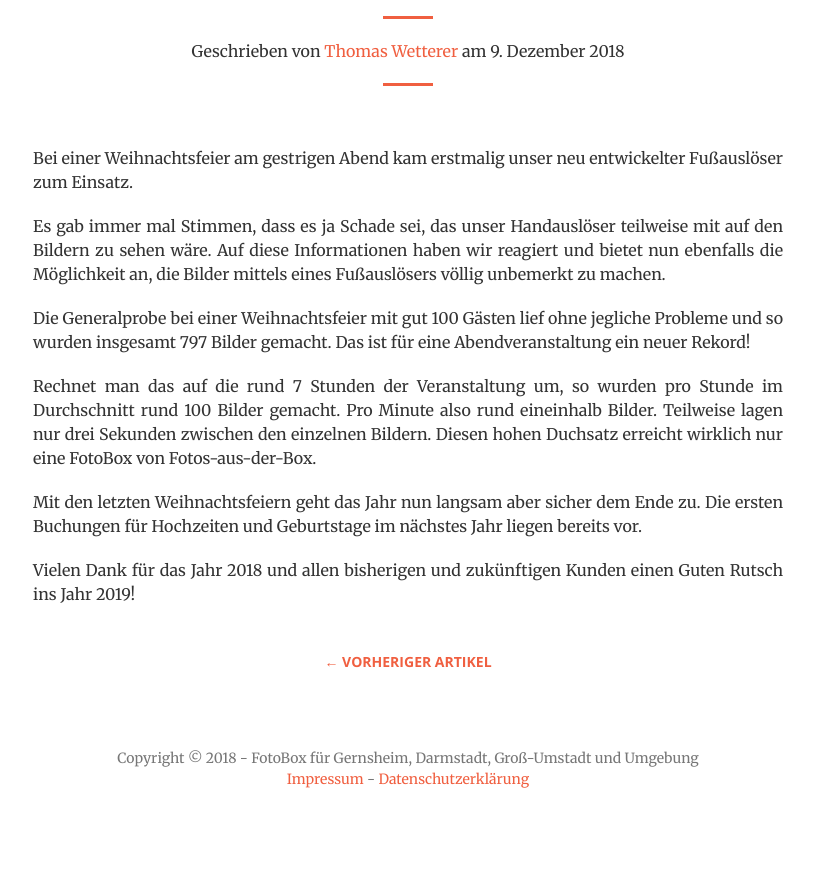
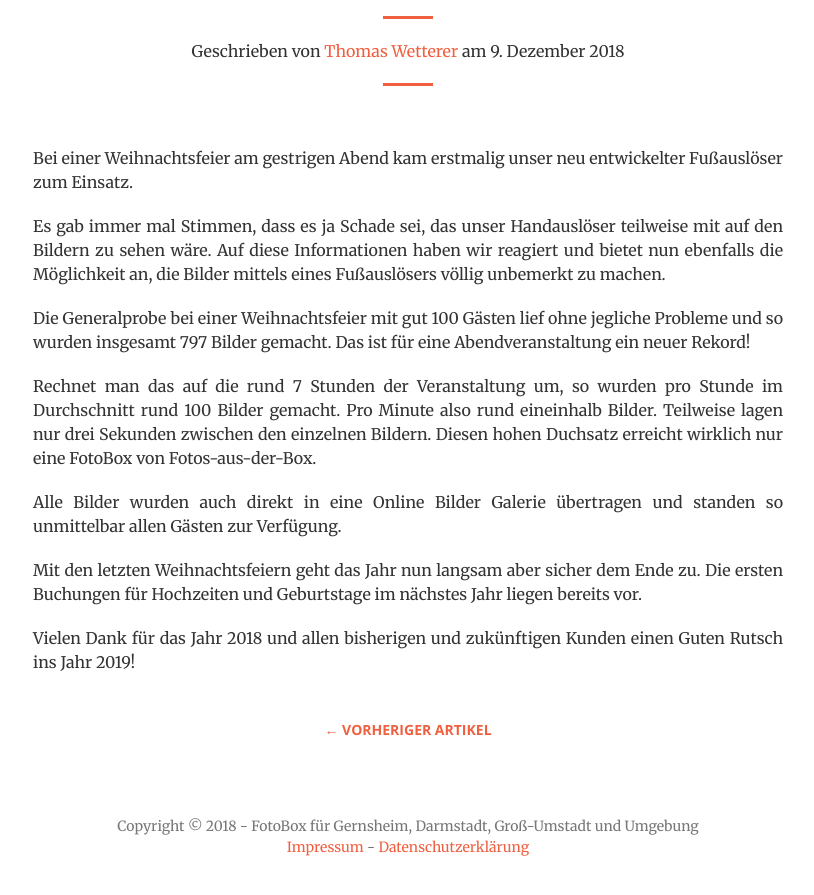
Before and after one commit to wetty/fotoboxo, a Jekyll site: the page built from _posts/2018-12-09-rekord-mit-fussausloeser.md, in a window 1280 px wide and 1167 px high, cut to the strip 244-1139 px from the top of the window. Shown: the whole strip, without its empty margins (232-1046 px from the left). Built offline with Jekyll 4.4.1, drawn with Linux system fonts in a browser that asks for light colours.

Commit message:
Online Zusatz

```diff
--- a/_posts/2018-12-09-rekord-mit-fussausloeser.md
+++ b/_posts/2018-12-09-rekord-mit-fussausloeser.md
@@ -11,6 +11,8 @@ Die Generalprobe bei einer Weihnachtsfeier mit gut 100 Gästen lief ohne jeglich
 
 Rechnet man das auf die rund 7 Stunden der Veranstaltung um, so wurden pro Stunde im Durchschnitt rund 100 Bilder gemacht. Pro Minute also rund eineinhalb Bilder. Teilweise lagen nur drei Sekunden zwischen den einzelnen Bildern. Diesen hohen Duchsatz erreicht wirklich nur eine FotoBox von Fotos-aus-der-Box.
 
+Alle Bilder wurden auch direkt in eine Online Bilder Galerie übertragen und standen so unmittelbar allen Gästen zur Verfügung.
+
 Mit den letzten Weihnachtsfeiern geht das Jahr nun langsam aber sicher dem Ende zu. Die ersten Buchungen für Hochzeiten und Geburtstage im nächstes Jahr liegen bereits vor.
 
 Vielen Dank für das Jahr 2018 und allen bisherigen und zukünftigen Kunden einen Guten Rutsch ins Jahr 2019!
```
